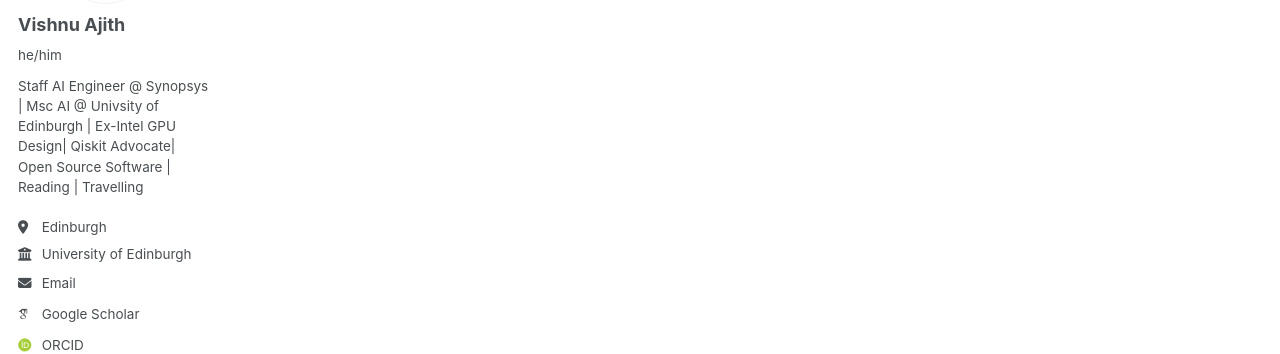
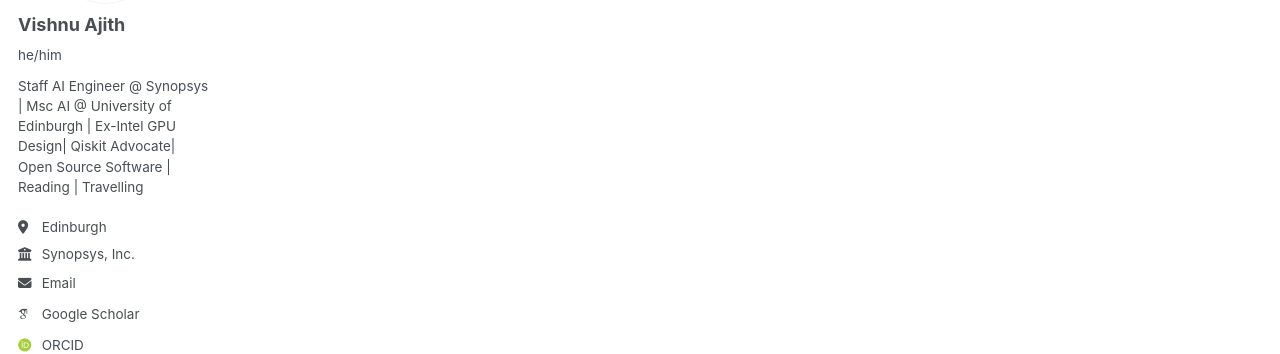
Before and after one commit to charmerDark/charmerDark.github.io, a Jekyll site: the page built from _pages/about.md, in a window 1280 px wide. Shown: the part 397-751 px from the top of the page. Built offline with Jekyll 4.4.1, drawn with Linux system fonts in a browser that asks for light colours; some web fonts are replaced.

Commit message:
changed employer

```diff
--- a/_config.yml
+++ b/_config.yml
@@ -25,9 +25,9 @@ author:
   avatar           : "profile.jpg"
   name             : "Vishnu Ajith"
   pronouns         : "he/him" # example: "she/her"
-  bio              : "Staff AI Engineer @ Synopsys | Msc AI @ Univsity of Edinburgh | Ex-Intel GPU Design| Qiskit Advocate| Open Source Software | Reading | Travelling"
+  bio              : "Staff AI Engineer @ Synopsys | Msc AI @ University of Edinburgh | Ex-Intel GPU Design| Qiskit Advocate| Open Source Software | Reading | Travelling"
   location         : "Edinburgh"
-  employer         : "University of Edinburgh"
+  employer         : "Synopsys, Inc."
   uri              : # URL
   email            : "vishnuajith+pwbst@gmail.com"
 
```
